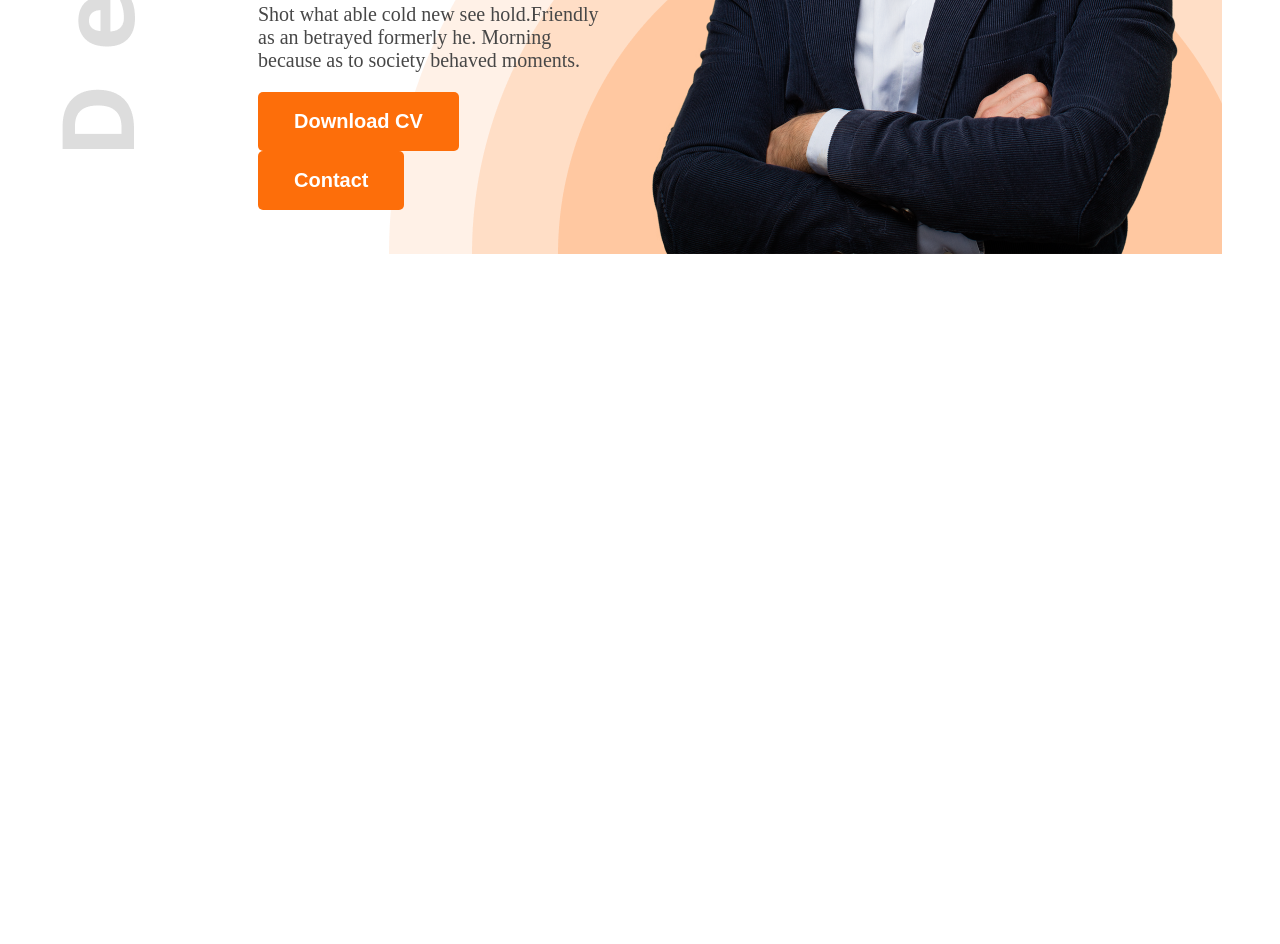
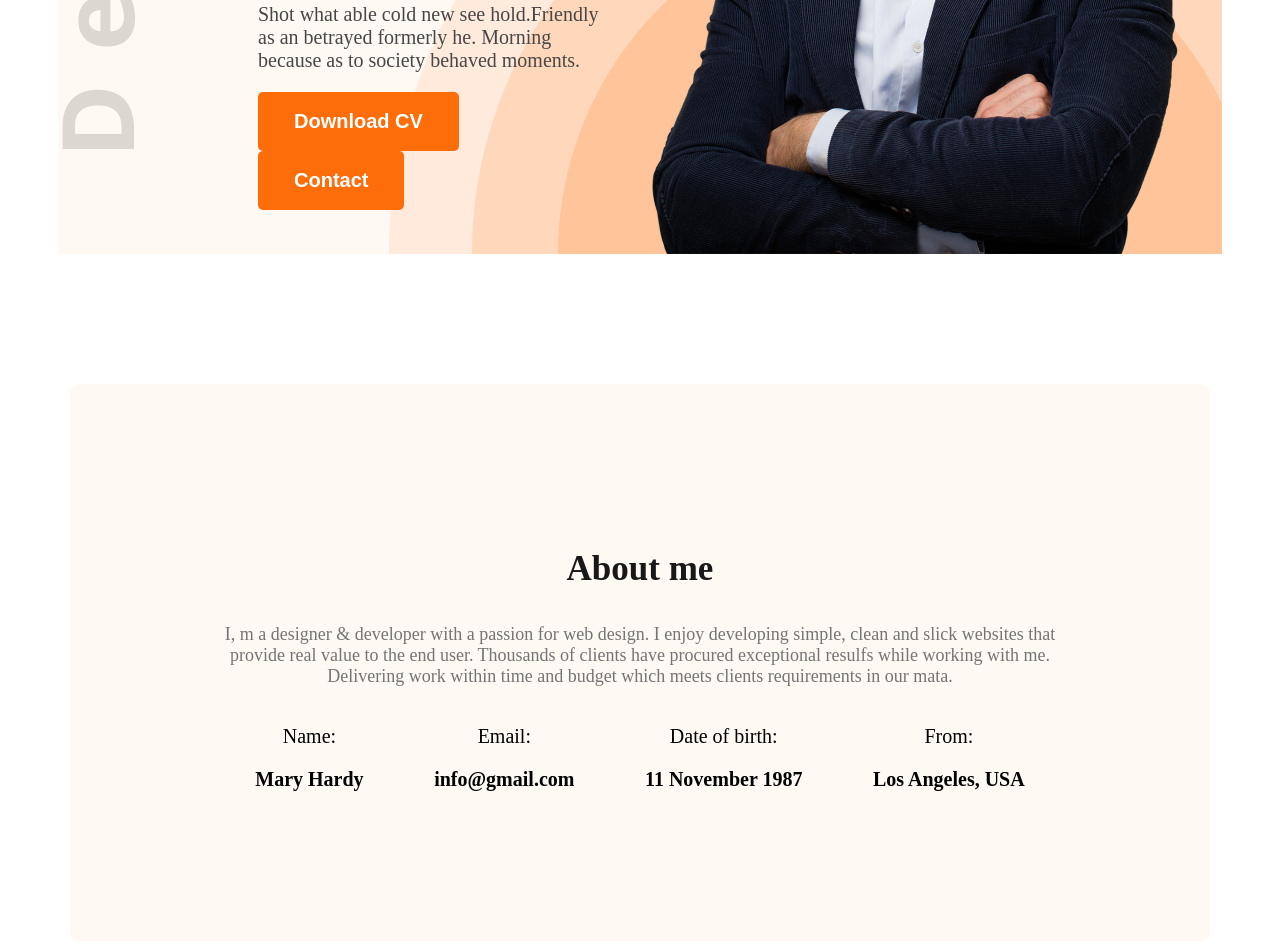
Before and after one commit to ShaifulIslam120/protfolio, a plain HTML site: page index.html in a window 1280 px wide. Shown: the part 664-1608 px from the top of the page. Before the commit the page ends 968 px from the top, so only its background shows below. Drawn offline with Linux system fonts and the light colour scheme.

Commit message:
Sed commit

```diff
--- a/index.html
+++ b/index.html
@@ -10,7 +10,7 @@
     <link rel="stylesheet" href="styles/style.css">
 </head>
 <body>
-    <header class="header">
+    <header class="header secondary-bg">
         <nav>
             <h3 class="Name">Ma<span class="color">r</span>y</h3>
         <ul>
@@ -32,7 +32,28 @@
         </div>
     </header>
     <main>
-
+        <section class="about secondary-bg">
+            <h3 class="section-tittle">About me</h3>
+            <p class="section-description">I, m a designer & developer with a passion for web design. I enjoy developing simple, clean and slick websites that provide real value to the end user. Thousands of clients have procured exceptional resulfs while working with me. Delivering work within time and budget which meets clients requirements in our mata.</p>
+            <div class="about_items">
+                <div class="about-item">
+                    <p class="item-tittle">Name:</p>
+                    <p class="item-tittles">Mary Hardy </p>
+                </div>
+                <div class="about-item">
+                    <p class="item-tittle">Email:</p>
+                    <p class="item-tittles">info@gmail.com</p>
+                </div>
+                <div class="about-item">
+                    <p class="item-tittle">Date of birth:</p>
+                    <p class="item-tittles">11 November 1987</p>
+                </div>
+                <div class="about-item">
+                    <p class="item-tittle">From:</p>
+                    <p class="item-tittles">Los Angeles, USA</p>
+                </div>
+            </div>
+        </section>
     </main>
     <footer>
 
--- a/styles/style.css
+++ b/styles/style.css
@@ -31,6 +31,9 @@ nav ul li{
 }
 nav ul li a{
     text-decoration: none;
+}
+.secondary-bg{
+    background-color: #FFF8F3;
 }
 .dark-2{
     color: #474747;
@@ -69,3 +72,34 @@ nav ul li a{
     margin: 50px;
 
 }
+.section-tittle{
+    font-size: 35px;
+    font-weight: bold;
+    color: #181818;
+}
+.section-description{
+    font-size: 18px;
+    color: #757575;
+}
+.about{
+    border-radius: 10px;
+    padding: 130px 150px;
+    margin-top: 130px;
+    text-align: center;
+}
+main{
+    max-width: 1140px;
+    margin: 0 auto;
+}
+.item-tittle{
+    font-size: 20px;
+}
+.item-tittles{
+    font-size: 20px;
+    font-weight: bold;
+
+}
+.about_items{
+    display: flex;
+    justify-content: space-around;
+}
```
